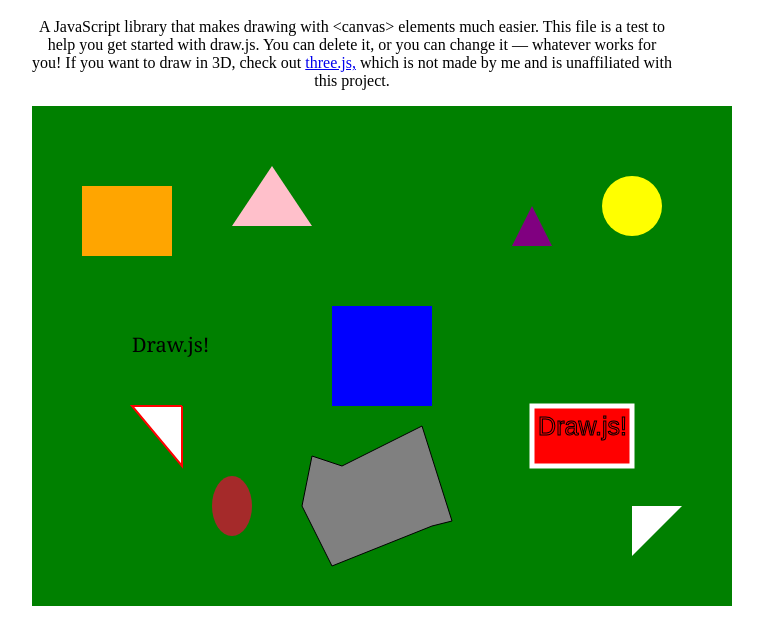
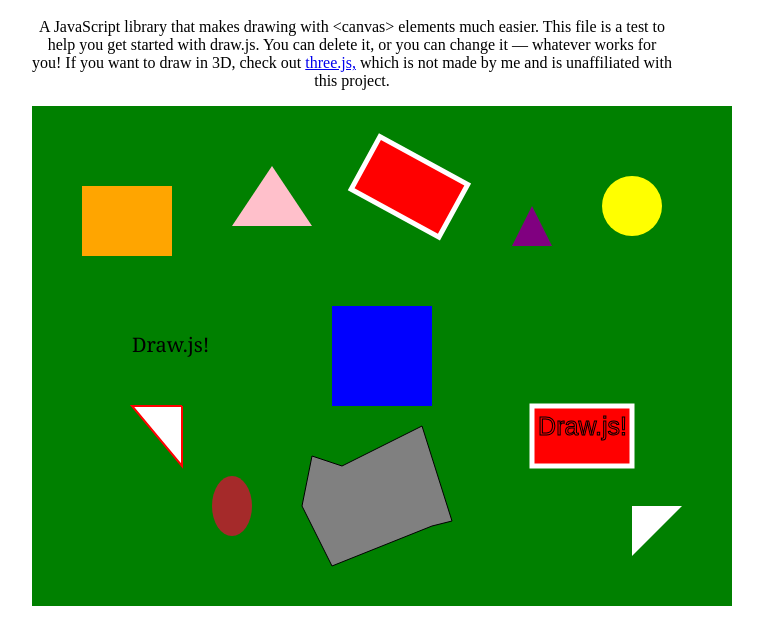
Before and after one commit to TheAmeliaMay/drawJS, a plain HTML site: page index.html in a window 1280 px wide. Shown: the part 104-748 px from the top of the page, without its empty margins (288-1051 px from the left). Drawn offline with Linux system fonts and the light colour scheme.

Commit message:
v1.1
Added rotation

```diff
--- a/draw.js
+++ b/draw.js
@@ -35,6 +35,16 @@ function init() {
     canvas = document.getElementById('canvas');
     ctx = canvas.getContext('2d');
     setInterval(update, 1);
+}
+
+//rotate the canvas
+function rot(angle) {
+    ctx.rotate(angle);
+}
+
+//reset the canvas's rotation
+function resetRot() {
+    ctx.resetTransform();
 }
 
 //draw a rectangle on the canvas
--- a/index.html
+++ b/index.html
@@ -31,6 +31,11 @@
 
             //this is how you draw a rectangle WITH an outline
             rect(RED, 500, 300, 100, 60, WHITE, 5);
+
+            //this is how you rotate an object
+            rot(0.5);
+            rect(RED, 320, -140, 100, 60, WHITE, 5);
+            resetRot(); //make sure to reset the rotation (or apply an opposite rotation), or the canvas will rotate forever!
 
             //this is how you draw a perfect square
             square(BLUE, 300, 200, 100);
```
